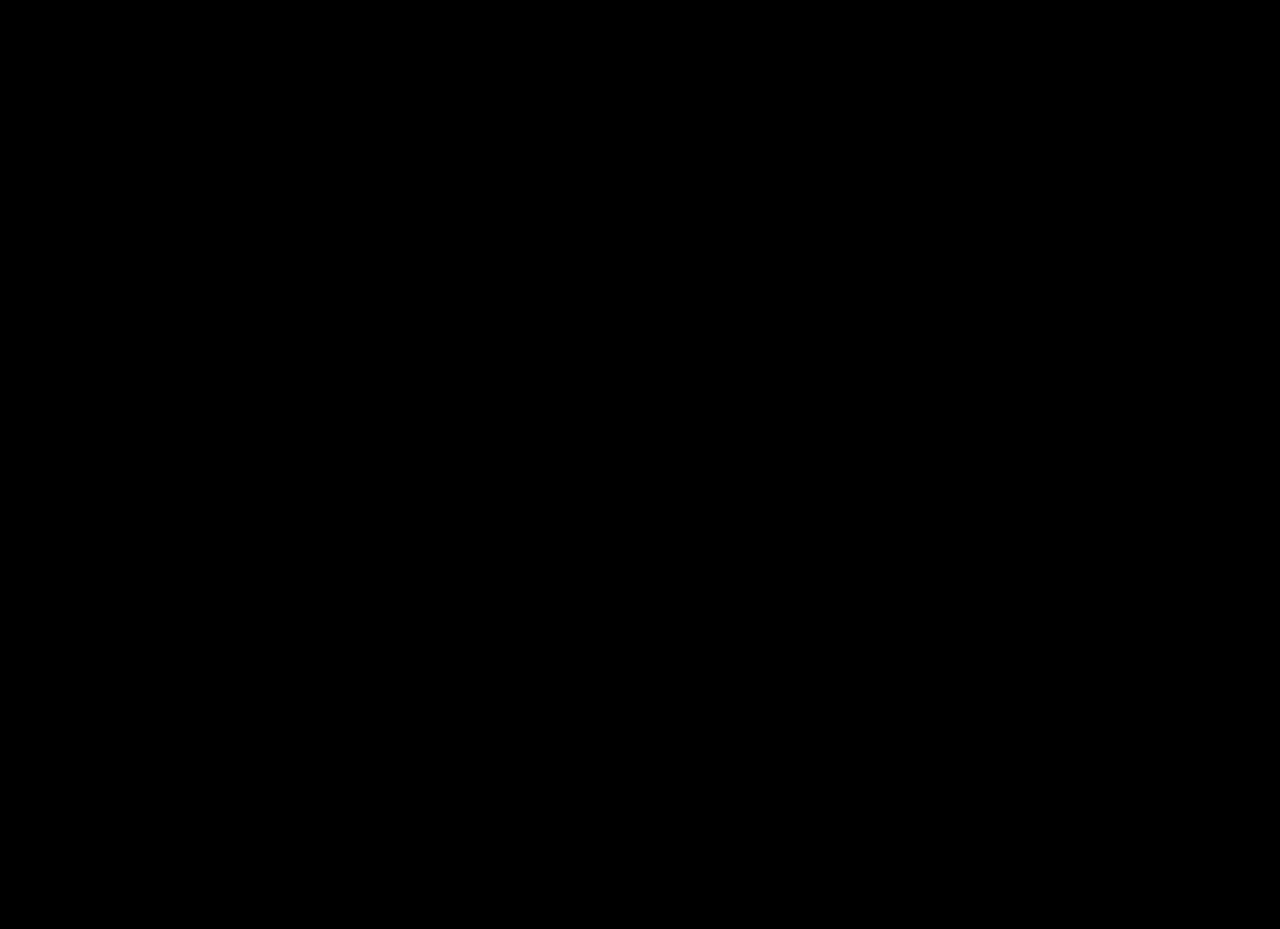
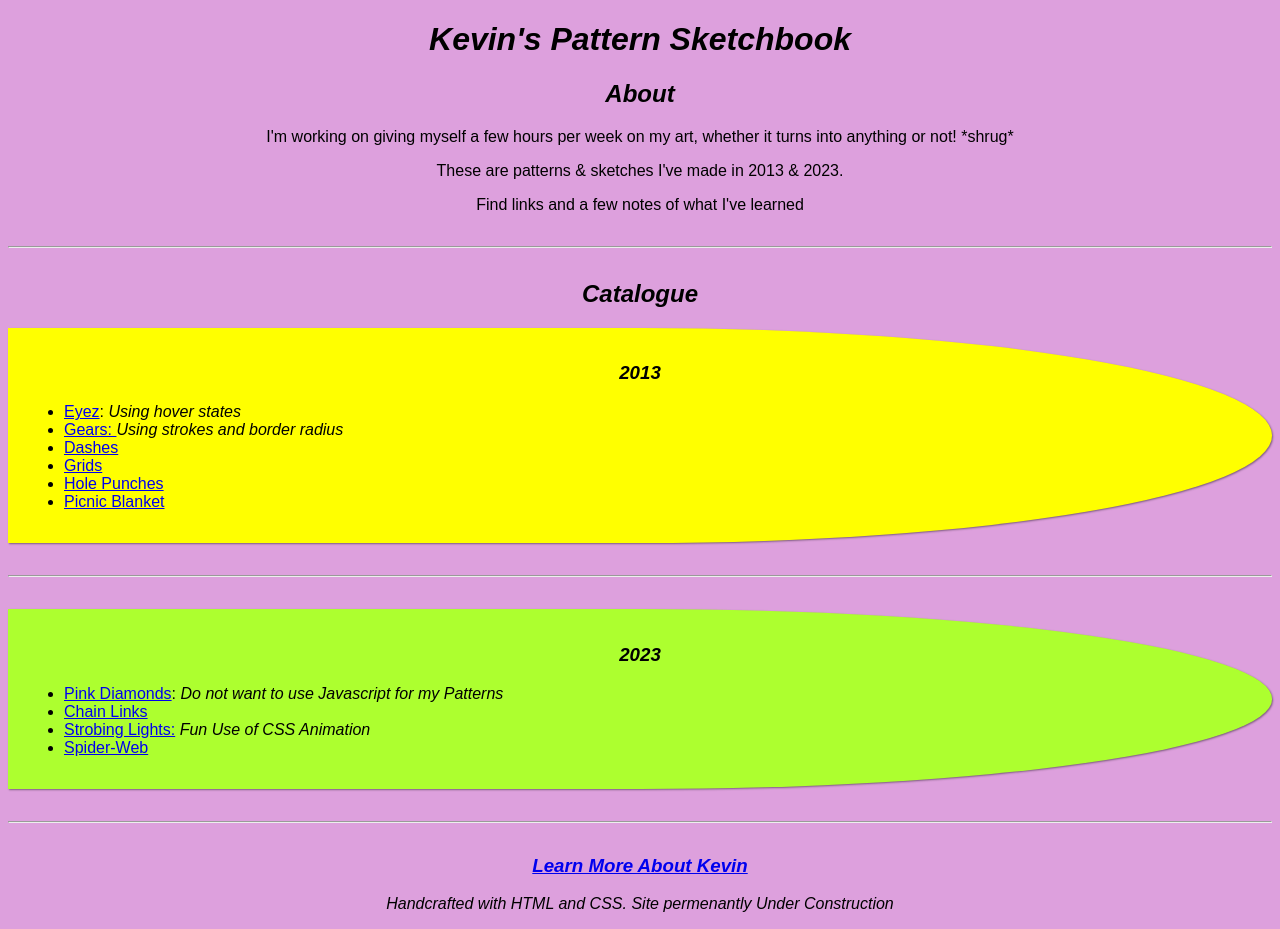
Before and after one commit to Kcaden20/pattern-work, a plain HTML site: page index.html in a window 1280 px wide. Before the commit the page ends 800 px from the top, so only its background shows below. Drawn offline with Linux system fonts and the light colour scheme; files that its build step writes are made by us from their sources.

Commit message:
New landing page

```diff
--- a/index.html
+++ b/index.html
@@ -2,9 +2,46 @@
 <html>
     <head>
         <link rel="stylesheet" href="style.css">
-        <link rel="stylesheet" href="animation.css">
     </head>
     <body>
-        <h1>Test</h1>
+        <h1>Kevin's Pattern Sketchbook</h1>
+        <header>
+            <h2>About</h2>
+            <article>
+            <p>I'm working on giving myself a few hours per week on my art, whether it turns into anything or not! *shrug*</p>
+            <p>These are patterns & sketches I've made in 2013 & 2023. </p>
+            <p>Find links and a few notes of what I've learned</p>
+            </article>
+        </header>
+        <hr>
+        <main>
+            <h2> Catalogue </h2>
+            <section class="two-thirteen">
+                <h3>2013</h3>
+                <ul>
+                    <li><a href="01_First-Pattern/index.html">Eyez</a>: <i>Using hover states</i></li>
+                    <li><a href="02_Second-Pattern/index.html">Gears: </a><i>Using strokes and border radius</i></li>
+                    <li><a href="03-Third-Pattern/index.html">Dashes</a></li>
+                    <li><a href="04_Fourth-Pattern/index.html">Grids</a></li>
+                    <li><a href="05_Fifth-Pattern/index.html">Hole Punches</a></li>
+                    <li><a href="06_Sixth-Pattern/newpattern.html">Picnic Blanket</a></li>
+                </ul>
+            </section>
+            <hr>
+            <section class="two-twenty-three">
+                <h3> 2023</h3>
+                <ul>
+                    <li><a href="07_Seven-Pattern/index.html">Pink Diamonds</a>: <i>Do not want to use Javascript for my Patterns</i></li>
+                    <li><a href="08_Eigth-Pattern/index.html">Chain Links</a></li>
+                    <li><a href="09_Ninth-Pattern/index.html">Strobing Lights:</a><i> Fun Use of CSS Animation</i></li>
+                    <li><a href="10_tenth-pattern/index.html">Spider-Web</a></li>
+                </ul>
+            </section>
+        </main>
+        <hr>
+        <footer>
+            <h3><a href="http://kevincadena.com/">Learn More About Kevin</a></h3>
+            <p><i>Handcrafted with HTML and CSS. Site permenantly Under Construction</i></p>
+        </footer>
     </body>
 </html>
--- /dev/null
+++ b/style.css
@@ -0,0 +1,29 @@
+body {
+    background-color: plum;
+    font-family: Arial, Helvetica, sans-serif;
+}
+
+h1, h2, h3, header p, footer p {
+    text-align: center;
+}
+
+hr {
+    margin: 2em 0em;
+}
+
+h1, h2, h3 {
+    font-style: italic;
+}
+main section {
+    padding: 1em;
+    border-radius: 0% 50% 50% 0;
+    box-shadow: 1px 1px 2px rgba(0, 0, 0, 0.422);
+}
+
+.two-thirteen {
+    background-color: yellow;
+}
+
+.two-twenty-three {
+    background-color: greenyellow
+}
```
